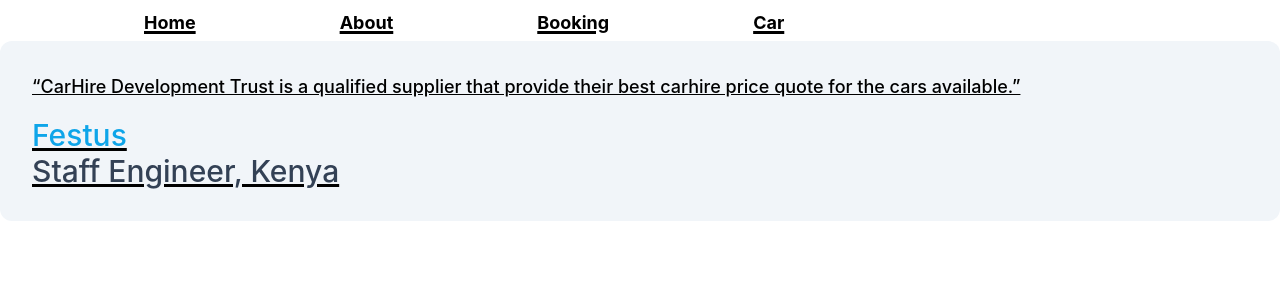
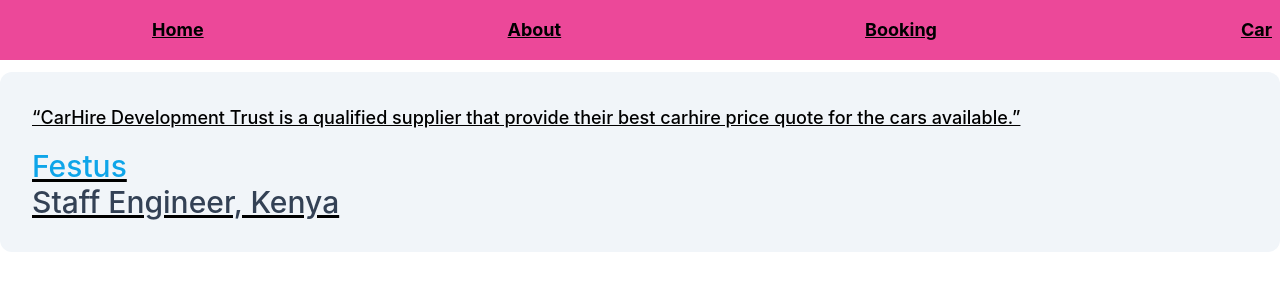
Before and after one commit to festus971/front-end, a React (Create React App) app: page / in a window 1280 px wide. Shown: the top 300 px of the page. Built offline with nearby package versions, Linux system fonts and the light colour scheme.

Commit message:
updating navbar.js

```diff
--- a/src/components/NavBar.js
+++ b/src/components/NavBar.js
@@ -6,11 +6,13 @@
     display: "inline",
     textDecoration: "none",
     fontSize: "18px",
-    marginLeft: "9rem"
+    marginLeft: "9rem",
+
 }
 function NavBar(){
     return(
-        <div>
+        <div className="relative flex flex-wrap items-center justify-between px-2 py-3 bg-pink-500 mb-3">
+
     <NavLink to="/" style={navLinks}>
                     Home
                 </NavLink>
```
